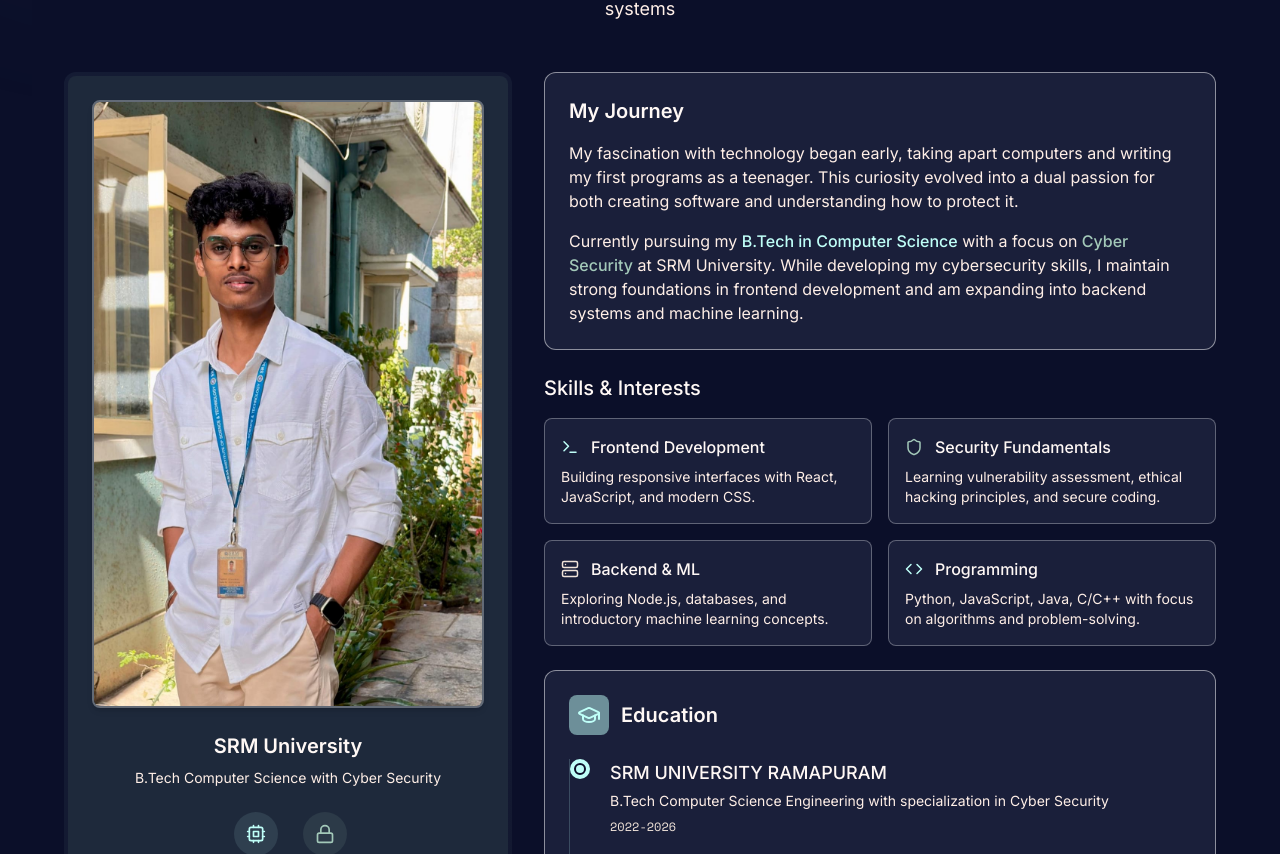
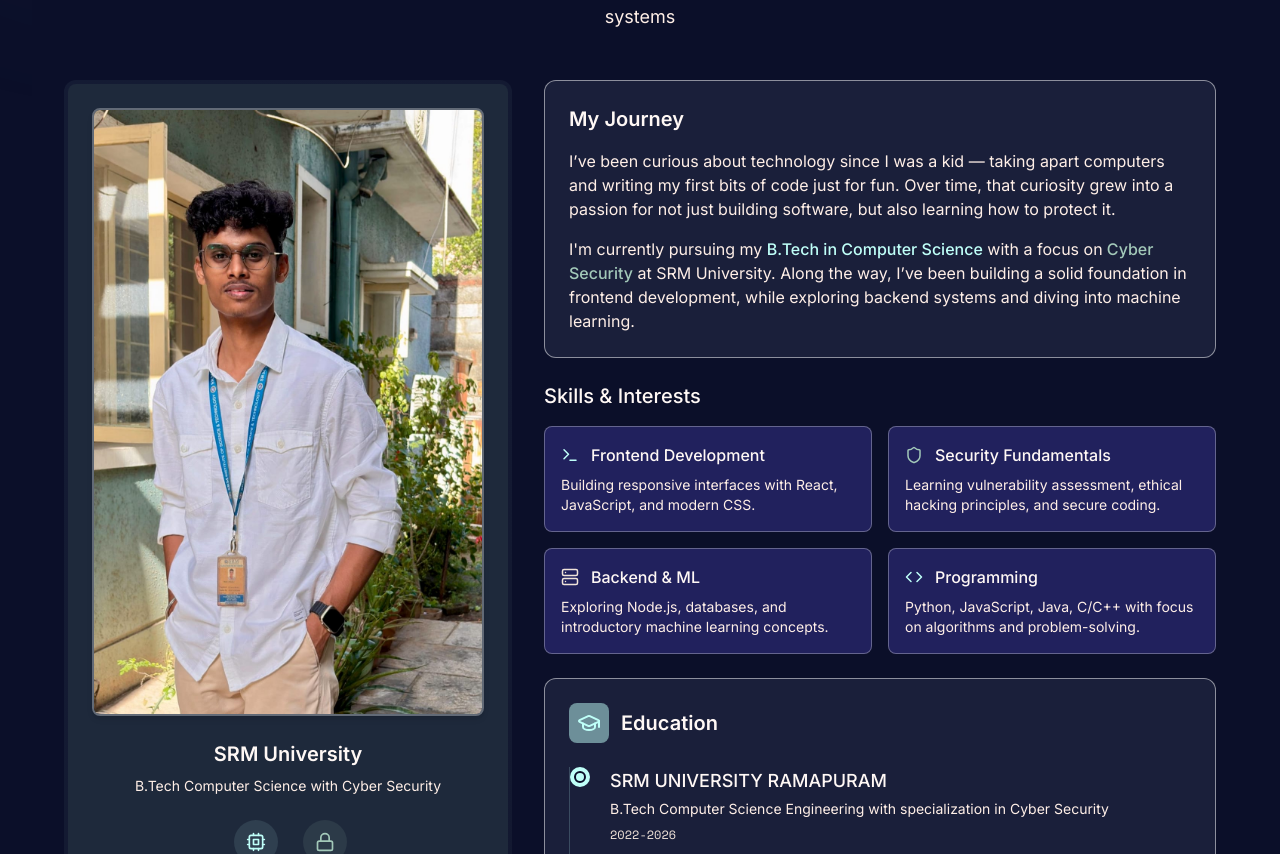
Before and after one commit to jpravin664/Pravin-Portfolio-Website, a React (Vite) app: page / in a window 1280 px wide. Shown: the part 1047-1901 px from the top of the page. Built offline with nearby package versions, Linux system fonts and the light colour scheme.

Commit message:
Enhanced About section UI and updated content tone

```diff
--- a/src/sections/About.tsx
+++ b/src/sections/About.tsx
@@ -1,7 +1,7 @@
 import React from 'react';
 import { motion } from 'framer-motion';
 import { Shield, Code, Server, Cpu, Lock, Terminal, GraduationCap } from 'lucide-react';
-
+//import profilePic from '../image/ProfilePhoto2.jpg';
 
 export const About = () => {
   const educationItems = [
@@ -27,7 +27,7 @@
           viewport={{ once: true }}
           className="text-center mb-12"
         >
-          <h2 className="text-4xl sm:text-4xl font-bold mb-4 text-text">
+          <h2 className="text-4xl sm:text-5xl font-bold mb-4 text-text">
             About Me
           </h2>
          <motion.div
@@ -97,13 +97,15 @@
                 <h3 className="text-xl font-semibold mb-4 text-text">My Journey</h3>
                 <div className="space-y-4 text-text-secondary">
                   <p>
-                    My fascination with technology began early, taking apart computers and writing my first programs as a teenager.
-                    This curiosity evolved into a dual passion for both creating software and understanding how to protect it.
+                    I’ve been curious about technology since I was a kid — taking apart computers and writing my first bits of code just for fun.
+  Over time, that curiosity grew into a passion for not just building software, but also learning how to protect it.
                   </p>
                   <p>
-                    Currently pursuing my <span className="font-medium text-primary">B.Tech in Computer Science</span> with a focus on
-                    <span className="font-medium text-accent"> Cyber Security</span> at SRM University. While developing my cybersecurity skills, I maintain strong foundations in frontend development and am expanding into backend systems and machine learning.
-                  </p>
+                  I'm currently pursuing my <span className="font-medium text-primary">B.Tech in Computer Science</span> with a focus on
+                  <span className="font-medium text-accent"> Cyber Security</span> at SRM University.
+                  Along the way, I’ve been building a solid foundation in frontend development, while exploring backend systems and diving into machine learning.
+                </p>
+
                 </div>
               </div>
 
@@ -113,7 +115,7 @@
                 <div className="grid grid-cols-1 sm:grid-cols-2 gap-4">
                   <motion.div
                     whileHover={{ scale: 1.02 }}
-                    className="bg-background-light p-4 rounded-lg border border-app-border/30"
+                    className="bg-indigo-900/60 p-4 rounded-lg border border-app-border/30"
                   >
                     <div className="flex items-center gap-3 mb-2">
                       <Terminal className="text-primary" size={18} />
@@ -126,7 +128,7 @@
 
                   <motion.div
                     whileHover={{ scale: 1.02 }}
-                    className="bg-background-light p-4 rounded-lg border border-app-border/30"
+                    className="bg-indigo-900/60 p-4 rounded-lg border border-app-border/30"
                   >
                     <div className="flex items-center gap-3 mb-2">
                       <Shield className="text-accent" size={18} />
@@ -139,7 +141,7 @@
 
                   <motion.div
                     whileHover={{ scale: 1.02 }}
-                    className="bg-background-light p-4 rounded-lg border border-app-border/30"
+                    className="bg-indigo-900/60 p-4 rounded-lg border border-app-border/30"
                   >
                     <div className="flex items-center gap-3 mb-2">
                       <Server size={18} className="text-glow" />
@@ -152,7 +154,7 @@
 
                   <motion.div
                     whileHover={{ scale: 1.02 }}
-                    className="bg-background-light p-4 rounded-lg border border-app-border/30"
+                    className="bg-indigo-900/60 p-4 rounded-lg border border-app-border/30"
                   >
                     <div className="flex items-center gap-3 mb-2">
                       <Code className="text-primary" size={18} />
```
